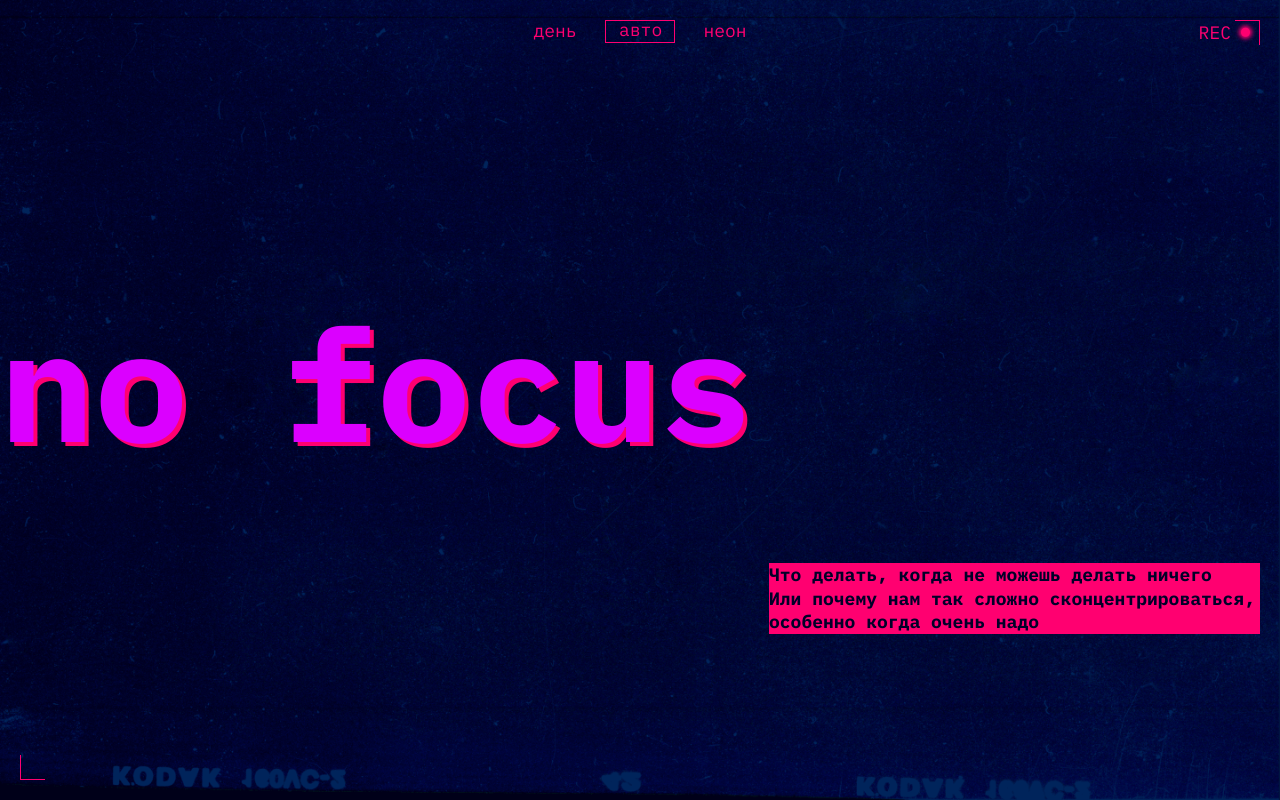
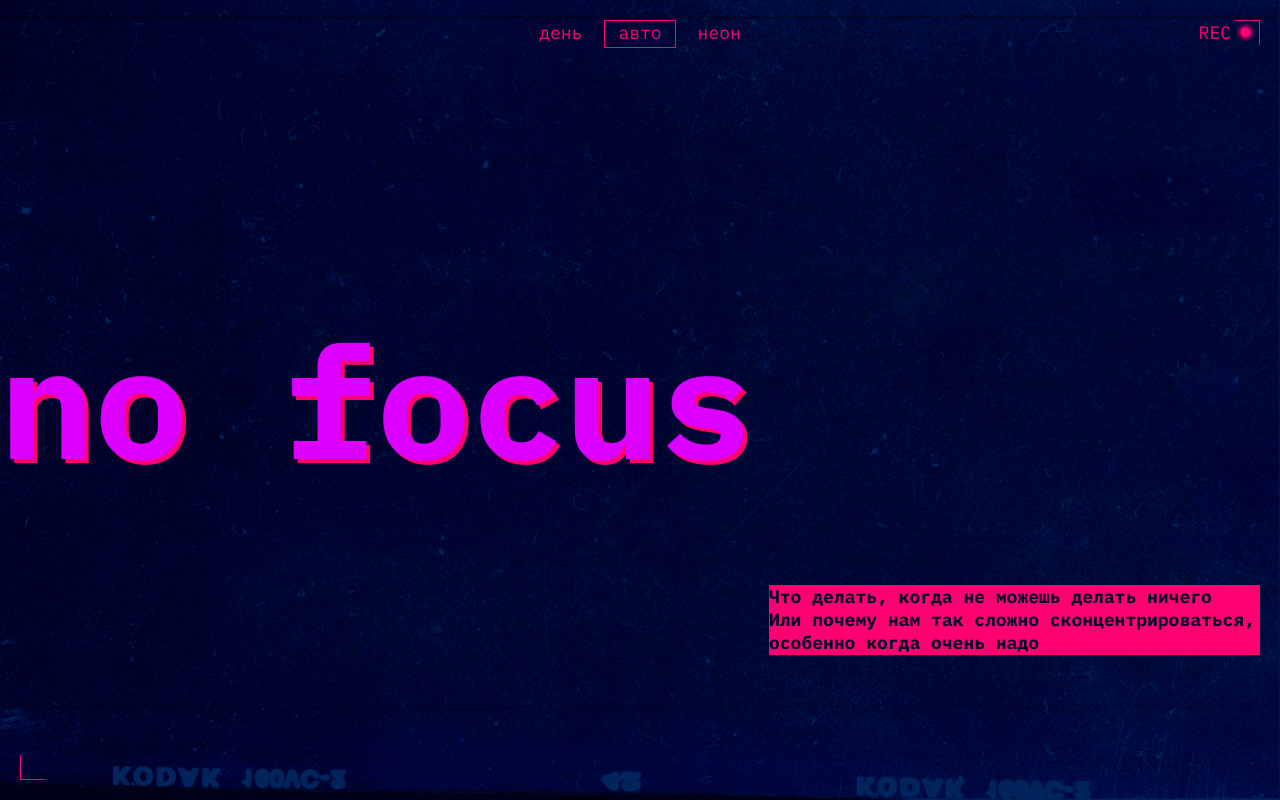
Before and after one commit to Radikz2707/slozhno-sosredotochitsya, a plain HTML site: page index.html in a window 1280 px wide. Shown: the top 800 px of the page. Drawn offline with Linux system fonts and the light colour scheme.

Commit message:
дальнейшяя работа над ошибками

```diff
--- a/styles/light.css
+++ b/styles/light.css
@@ -19,7 +19,7 @@
   background-image: url(../images/cover-image-light.png);
 }
 
-.page.theme_light .decorated-zone {
+p.page.theme_light .decorated-zone__text{
   display: none;
 }
 .header__theme-menu-button:hover {
--- a/styles/style.css
+++ b/styles/style.css
@@ -28,8 +28,9 @@
   block-size: 100vh;
   display: grid;
   grid-template-columns: 1fr;
-    grid-template-rows: repeat(3, min-content);
-    row-gap: clamp(3.4375rem, -3.0033rem + 27.4809vw, 10.1875rem);
+  grid-template-rows: repeat(3, 1fr);
+  align-items: center;
+  /* row-gap: clamp(3.4375rem, -2.9437rem + 27.2265vw, 10.125rem); от 55px до 162px */
 }
 
 .decorated-zone {
@@ -87,7 +88,7 @@
 
 .header__theme-menu {
   justify-self: end;
-  margin-block-start: 65px;
+  margin-block-start: 8px;
 }
 
 .header__theme-menu-list {
@@ -95,13 +96,12 @@
   flex-flow: column nowrap;
   align-items: center;
   justify-content: space-between;
-  gap: 15px;
+  gap: 8px;
 }
 
 .header__theme-menu-button {
   outline: none;
   border: 0;
-  inline-size: 70px;
   padding: 0 13px 3px;
   color: var(--accent-color);
   background-color: transparent;
@@ -109,9 +109,9 @@
   font-size: 18px;
   font-style: normal;
   font-weight: 400;
-  line-height: 18px;
   text-transform: lowercase;
   cursor: pointer;
+  border: 1px solid transparent;
 }
 
 .header__theme-menu-button_active {
@@ -121,6 +121,7 @@
 
 .header__theme-menu-button:hover {
   border: 1px solid var(--button_hover-border_color);
+  transition: .2s;
 }
 
 .header__theme-menu-button:focus {
@@ -134,7 +135,6 @@
 }
 
 .header__title {
-  margin-block-start: 10px;
 }
 
 .title {
@@ -149,8 +149,9 @@
 
 .header__subtitle {
   justify-self: end;
-    margin-block-end: 58px;
+  margin-block-end: 15px;
   inline-size: clamp(22.1875rem, 21.6508rem + 2.2901vw, 22.75rem);
+  block-size: min-content;
 }
 
 .title-decor {
@@ -277,19 +278,17 @@ h4.text-block__item_title {
 @media (width >= 768px) {
   .header__theme-menu {
     justify-self: end;
-        margin-block-start: 170px;
+    margin-block-start: 110px;
   }
 
-    .header__title  {
+  .header__title {
     margin-inline-start: -20px;
   }
 
-    .header__subtitle   {
+  .header__subtitle {
     inline-size: clamp(22.75rem, -1.0625rem + 49.6094vw, 30.6875rem);
-    }
-
-  .main {
-    margin-block-end: 22px;
+    align-self: start;
+    margin-block-start: 48px;
   }
 
   .text-block:not(.text-block:nth-child(2)) {
@@ -323,26 +322,31 @@ h4.text-block__item_title {
 
 @media (width >= 1024px) {
   .header {
-        row-gap: 115px;
+    row-gap: 0px;
   }
   .header__theme-menu {
-        margin: 0;
     justify-self: center;
+    margin-block-start: 0;
+    align-self: start;
   }
 
-    .header__theme-menu-list    {
+  .header__theme-menu-list {
     flex-direction: row;
   }
 
-    .title  {
+  .title {
     font-size: clamp(7.5rem, 0.5625rem + 14.4531vw, 9.8125rem);
   }
 
-    .header__title  {
-        margin-block-start: 160px;
+  .header__title {
+   align-self: center;
   }
 
-    .main   {
+  .header__subtitle {
+    margin-block-start: 58px;
+  }
+
+  .main {
     margin-block-end: 0px;
   }
 
--- a/styles/variables.css
+++ b/styles/variables.css
@@ -8,6 +8,6 @@
   --shadow_color: #ff0070;
   --text_color: #F1B2CE;
   --text-hadow_border-color: #F1B2CE;
-  --button_hover-border_color: rgba(255, 0, 111.89, 0.40);
+  --button_hover-border_color: rgba(255, 0, 112, 0.40);
 
 }
```
Lines whose indentation alone changed are shown as unchanged.
